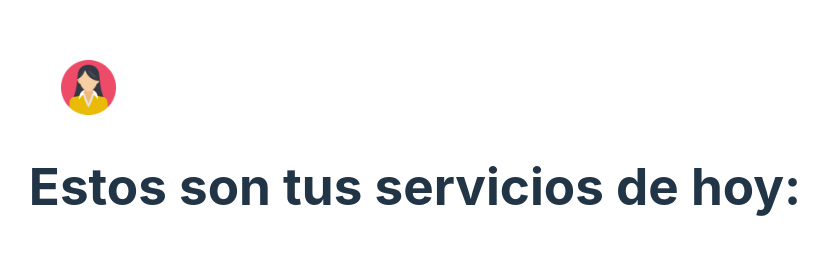
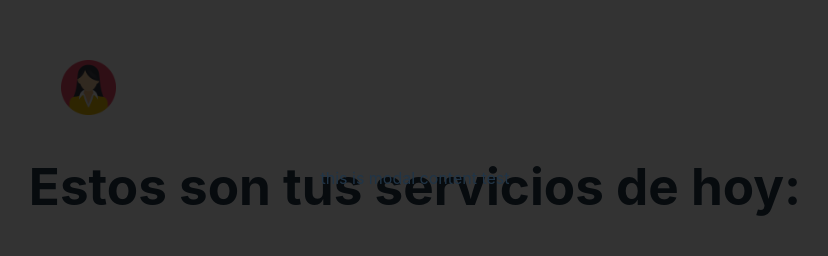
Before and after one commit to DavidVeVe/binnacle, a React (Vite) app: page /profile/1 in a window 1280 px wide. Shown: the part 222-478 px from the top of the page, without its empty margins (225-1053 px from the left). Built offline with nearby package versions, Linux system fonts and the light colour scheme; no server answers.

Commit message:
Add layout style mixin and basic modal and backdrop components

```diff
--- a/src/Layouts/DailyRecord/DailyRecord.jsx
+++ b/src/Layouts/DailyRecord/DailyRecord.jsx
@@ -6,6 +6,7 @@ import Table from "../../components/Table";
 import Text from "../../components/Text";
 import Avatar from "../../components/Avatar";
 import Button from "../../components/Button";
+import Modal from "../../components/Modal";
 
 const getProfileUrl = (id) => `${SERVER_URL}/profile/${id}`;
 
@@ -16,6 +17,7 @@ const NEW_SERVICE_TEXT = "Nuevo servicio";
 export default function DailyRecord() {
   const { profileId } = useParams();
   const [profileData, setProfileData] = useState(null);
+  const [isVisible, setIsVisible] = useState(true)
 
   useEffect(() => {
     const getData = async () => {
@@ -35,7 +37,14 @@ export default function DailyRecord() {
 
   const avatarName = <Text element="span">{profileData?.name || ""}</Text>;
 
+  const showModalHandler = (value) => {
+    setIsVisible((prevState) => value || !prevState);
+  };
+
   return (
+
+    <>
+    <Modal isVisible={isVisible} showModalHandler={showModalHandler}>{"this is modal content test"}</Modal>
     <section className="dailyrecord__container">
       <Avatar textComponent={avatarName} />
       <Text element="h1">{DAILY_RECORD_TEXT}</Text>
@@ -50,5 +59,6 @@ export default function DailyRecord() {
         </Button>
       </section>
     </section>
+    </>
   );
 }
--- /dev/null
+++ b/src/components/Modal/Backdrop/backdrop.scss
@@ -0,0 +1,11 @@
+.backdrop {
+    position: absolute;
+    left: 0;
+    top: 0;
+    right: 0;
+    bottom: 0;
+    background-color: rgba(0, 0, 0, 0.8);
+    display: flex;
+    align-items: center;
+    justify-content: center;
+}
--- /dev/null
+++ b/src/components/Modal/Backdrop/index.jsx
@@ -0,0 +1,9 @@
+import "./backdrop.scss"
+
+export default function Backdrop({ children, onClick }) {
+  return (
+    <section className="backdrop" onClick={onClick}>
+      {children}
+    </section>
+  );
+}
--- a/src/components/Modal/index.jsx
+++ b/src/components/Modal/index.jsx
@@ -1,3 +1,14 @@
-export default function Modal() {
-    return <p>Modal</p>;
-  }
+import { useState } from "react";
+import Backdrop from "./Backdrop";
+
+export default function Modal({children, isVisible, showModalHandler }) {
+  return (
+    <>
+      {isVisible && (
+        <Backdrop onClick={showModalHandler} isVisible={isVisible}>
+          <section className="modal__container">{children}</section>
+        </Backdrop>
+      )}
+    </>
+  );
+}
--- /dev/null
+++ b/src/components/Modal/modal.scss
@@ -0,0 +1,5 @@
+@import "../../style/layout.scss";
+
+.modal__container {
+    @include flex-center-content;
+}
--- /dev/null
+++ b/src/style/layout.scss
@@ -0,0 +1,29 @@
+@mixin flex($important: "") {
+    display: -webkit-box unquote($important);
+    display: -moz-box unquote($important);
+    display: -webkit-flex unquote($important);
+    display: -ms-flexbox unquote($important);
+    display: flex unquote($important);
+}
+
+@mixin justify-content($position) {
+    -ms-justify-content: $position;
+    -webkit-justify-content: $position;
+    -moz-justify-content: $position;
+    -o-justify-content: $position;
+    justify-content: $position;
+}
+
+@mixin align-items($direction) {
+    -webkit-box-align: $direction;
+    -moz-box-align: $direction;
+    -ms-flex-align: $direction;
+    -webkit-align-items: $direction;
+    align-items: $direction;
+}
+
+@mixin flex-center-content {
+    @include flex();
+    @include justify-content(center);
+    @include align-items(center);
+}
```
